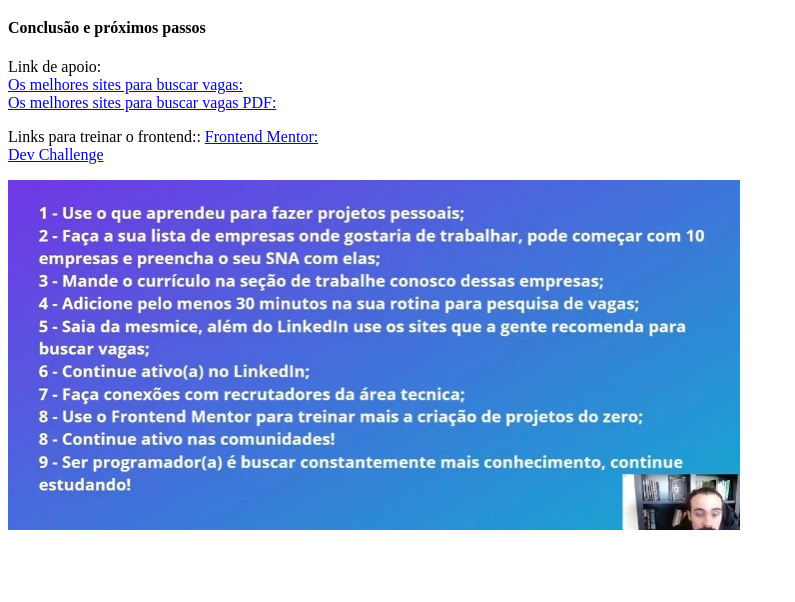
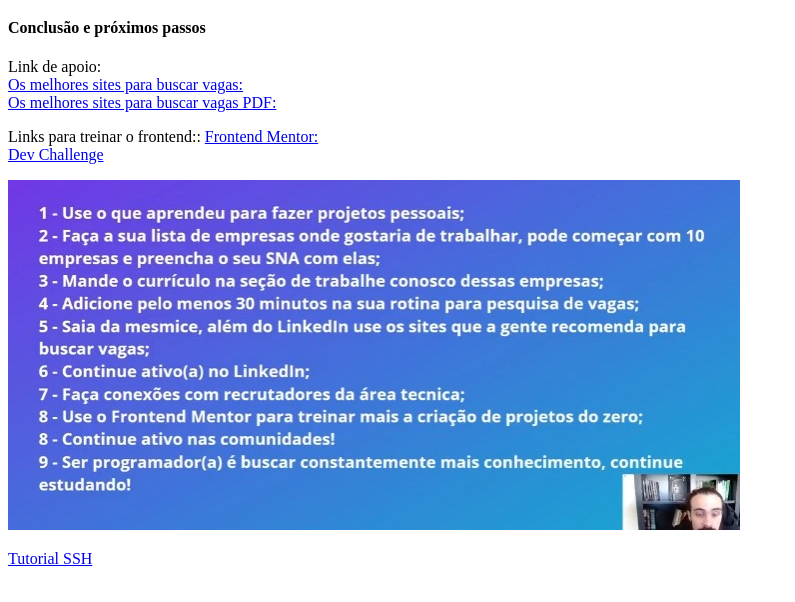
Before and after one commit to FlaviaColiv/JEST_REACT, a plain HTML site: page CONCLUSÃO E PRÓXIMOS PASSOS/index.html in a window 1280 px wide. Shown: the part 62-664 px from the top of the page, without its empty margins (0-795 px from the left). Drawn offline with Linux system fonts and the light colour scheme.

Commit message:
Conc 060325 3

```diff
--- a/CONCLUSÃO E PRÓXIMOS PASSOS/index.html
+++ b/CONCLUSÃO E PRÓXIMOS PASSOS/index.html
@@ -21,6 +21,9 @@
             <a href="https://www.devchallenge.com.br/">Dev Challenge</a>
         </p>
         <img src="./arquivos/Captura de tela 2025-03-06 075511.jpg" alt="">
+        <p>
+            <a href="./arquivos/TUTORIAL SSH DEVEMDOBRO - LUCAS KAIQUE.,.pdf">Tutorial SSH</a>
+        </p>
 
     </div>
 </body>
```
Also changed, not shown: 1 other file.
